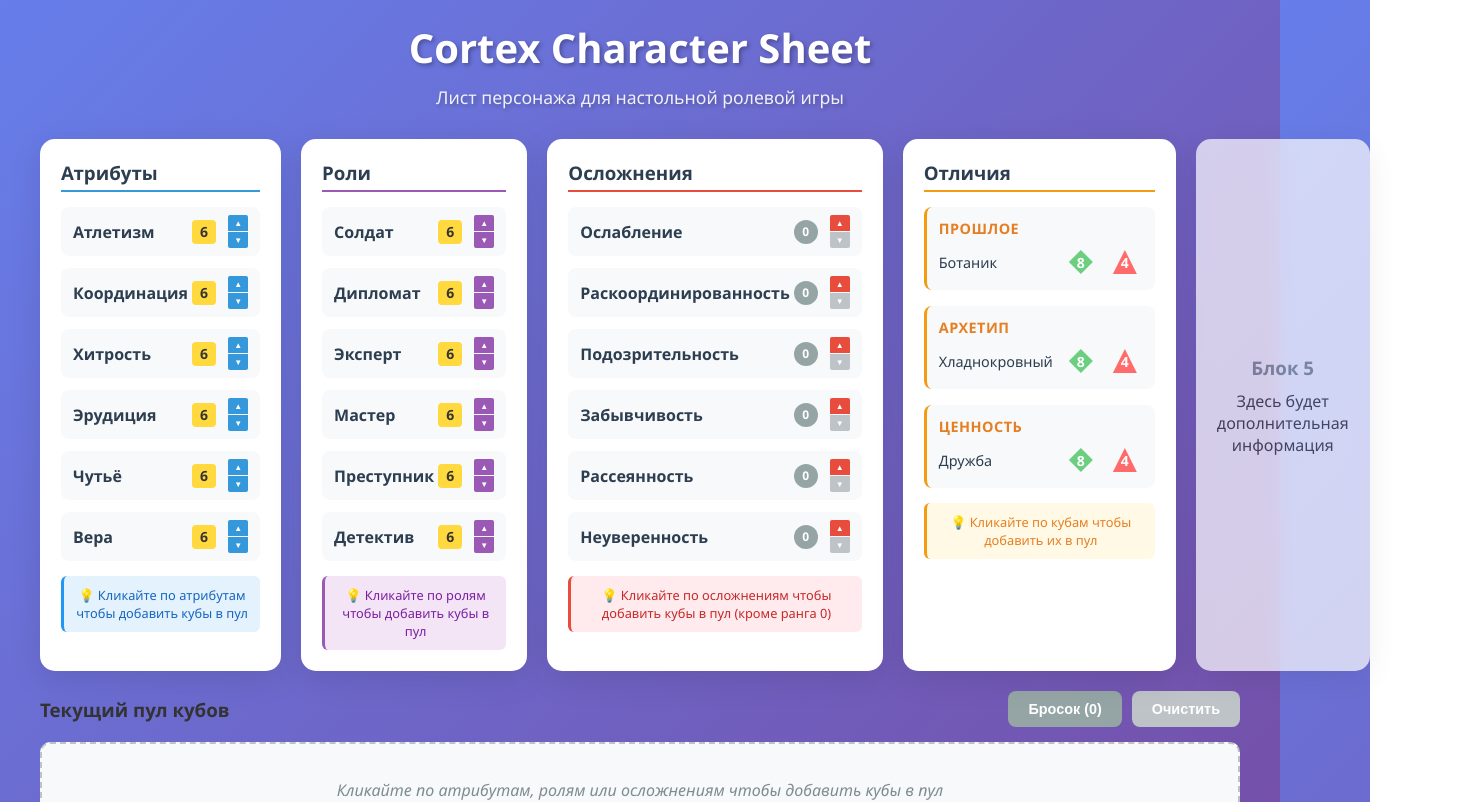
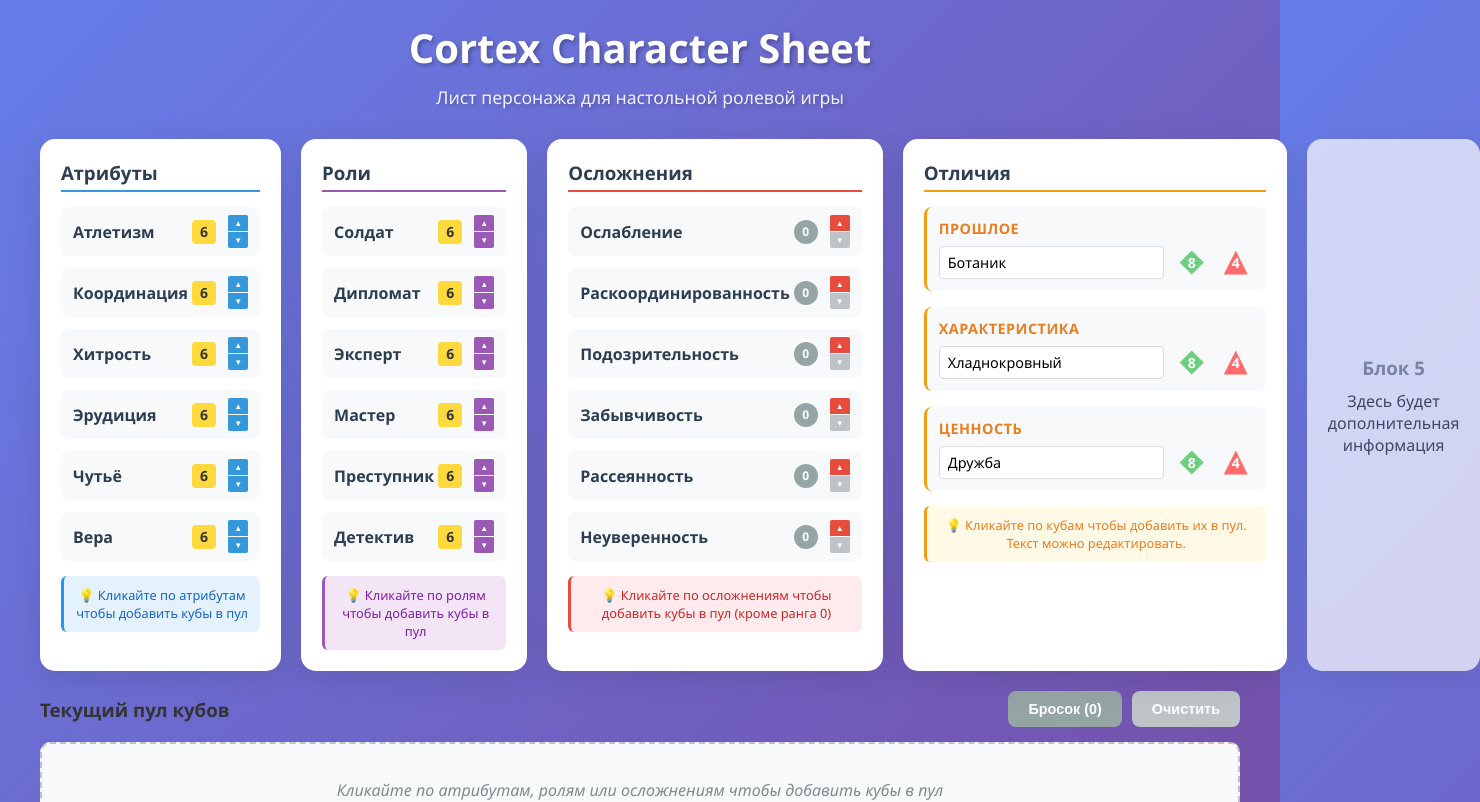
Before and after one commit to dplatonov865/cortex-prime-dice, a React (Vite) app: page / in a window 1280 px wide. Shown: the top 802 px of the page, 1480 px wide, since content can reach past the window. Built offline with nearby package versions, Linux system fonts and the light colour scheme.

Commit message:
editable distinctions

```diff
--- a/src/components/CharacterSheet.jsx
+++ b/src/components/CharacterSheet.jsx
@@ -38,13 +38,13 @@ const CharacterSheet = () => {
   });
 
   const [distinctions, setDistinctions] = useState({
-    'Прошлое': {
+    'past': {
       name: 'Ботаник'
     },
-    'Архетип': {
+    'trait': {
       name: 'Хладнокровный'
     },
-    'Ценность': {
+    'value': {
       name: 'Дружба'
     }
   });
@@ -100,6 +100,17 @@ const CharacterSheet = () => {
     }));
   };
 
+  // Обработчик изменения отличий
+  const handleDistinctionChange = (category, newName) => {
+    setDistinctions(prev => ({
+      ...prev,
+      [category]: {
+        ...prev[category],
+        name: newName
+      }
+    }));
+  };
+
   // Обработчик броска
   const handleRollDice = () => {
     rollDicePool(dicePool, setDicePool);
@@ -129,6 +140,7 @@ const CharacterSheet = () => {
         <DistinctionBlock
           distinctions={distinctions}
           onDistinctionClick={handleDistinctionClick}
+          onDistinctionChange={handleDistinctionChange}
         />
 
         <div className="block empty-block">
--- a/src/components/DistinctionBlock.jsx
+++ b/src/components/DistinctionBlock.jsx
@@ -1,9 +1,19 @@
 import React from 'react';
 import DiceIcon from './DiceIcon';
 
-const DistinctionBlock = ({ distinctions, onDistinctionClick }) => {
+const DistinctionBlock = ({ distinctions, onDistinctionClick, onDistinctionChange }) => {
   const handleDistinctionClick = (distinctionName, diceType, category) => {
     onDistinctionClick(distinctionName, diceType, category);
+  };
+
+  const handleNameChange = (category, newName) => {
+    onDistinctionChange(category, newName);
+  };
+
+  const handleKeyPress = (e) => {
+    if (e.key === 'Enter') {
+      e.target.blur();
+    }
   };
 
   return (
@@ -12,9 +22,17 @@ const DistinctionBlock = ({ distinctions, onDistinctionClick }) => {
       <div className="distinctions-list">
         {Object.entries(distinctions).map(([category, distinction]) => (
           <div key={category} className="distinction-category">
-            <h4 className="distinction-title">{category}</h4>
+            <h4 className="distinction-title">{getCategoryTitle(category)}</h4>
             <div className="distinction-row">
-              <span className="distinction-name">{distinction.name}</span>
+              <input
+                type="text"
+                className="distinction-input"
+                value={distinction.name}
+                onChange={(e) => handleNameChange(category, e.target.value)}
+                onKeyPress={handleKeyPress}
+                placeholder="Введите отличительную черту..."
+                maxLength={30}
+              />
 
               <div className="distinction-dice">
                 <div
@@ -22,7 +40,7 @@ const DistinctionBlock = ({ distinctions, onDistinctionClick }) => {
                   onClick={() => handleDistinctionClick(
                     distinction.name,
                     'd8',
-                    `${category} (d8)`
+                    `${getCategoryTitle(category)} (d8)`
                   )}
                   title="Клик чтобы добавить d8 в пул"
                 >
@@ -38,7 +56,7 @@ const DistinctionBlock = ({ distinctions, onDistinctionClick }) => {
                   onClick={() => handleDistinctionClick(
                     distinction.name,
                     'd4',
-                    `${category} (d4)`
+                    `${getCategoryTitle(category)} (d4)`
                   )}
                   title="Клик чтобы добавить d4 в пул"
                 >
@@ -54,10 +72,20 @@ const DistinctionBlock = ({ distinctions, onDistinctionClick }) => {
         ))}
       </div>
       <div className="distinction-hint">
-        💡 Кликайте по кубам чтобы добавить их в пул
+        💡 Кликайте по кубам чтобы добавить их в пул. Текст можно редактировать.
       </div>
     </div>
   );
 };
 
+// Функция для получения заголовка категории
+const getCategoryTitle = (category) => {
+  const titles = {
+    'past': 'Прошлое',
+    'trait': 'Характеристика',
+    'value': 'Ценность'
+  };
+  return titles[category] || category;
+};
+
 export default DistinctionBlock;
--- a/src/styles/components/blocks.css
+++ b/src/styles/components/blocks.css
@@ -285,17 +285,33 @@
   gap: 10px;
 }
 
-.distinction-name {
-  font-weight: 500;
-  color: #2c3e50;
+.distinction-input {
   flex: 1;
+  border: 1px solid #ddd;
+  border-radius: 4px;
+  padding: 6px 8px;
   font-size: 0.9rem;
+  font-family: inherit;
+  background: white;
+  transition: all 0.2s ease;
+  min-width: 0; /* Для правильного сжатия в flex */
+}
+
+.distinction-input:focus {
+  outline: none;
+  border-color: #f39c12;
+  box-shadow: 0 0 0 2px rgba(243, 156, 18, 0.2);
+}
+
+.distinction-input:hover {
+  border-color: #ccc;
 }
 
 .distinction-dice {
   display: flex;
   gap: 8px;
   align-items: center;
+  flex-shrink: 0; /* Предотвращает сжатие кубов */
 }
 
 .distinction-dice-item {
--- a/src/styles/responsive.css
+++ b/src/styles/responsive.css
@@ -89,6 +89,10 @@
         gap: 8px;
     }
 
+    .distinction-input {
+        width: 100%;
+    }
+
     .distinction-dice {
         width: 100%;
         justify-content: flex-start;
@@ -151,4 +155,9 @@
     .distinction-dice {
         gap: 6px;
     }
+
+    .distinction-input {
+        font-size: 0.85rem;
+        padding: 5px 6px;
+    }
 }
```
